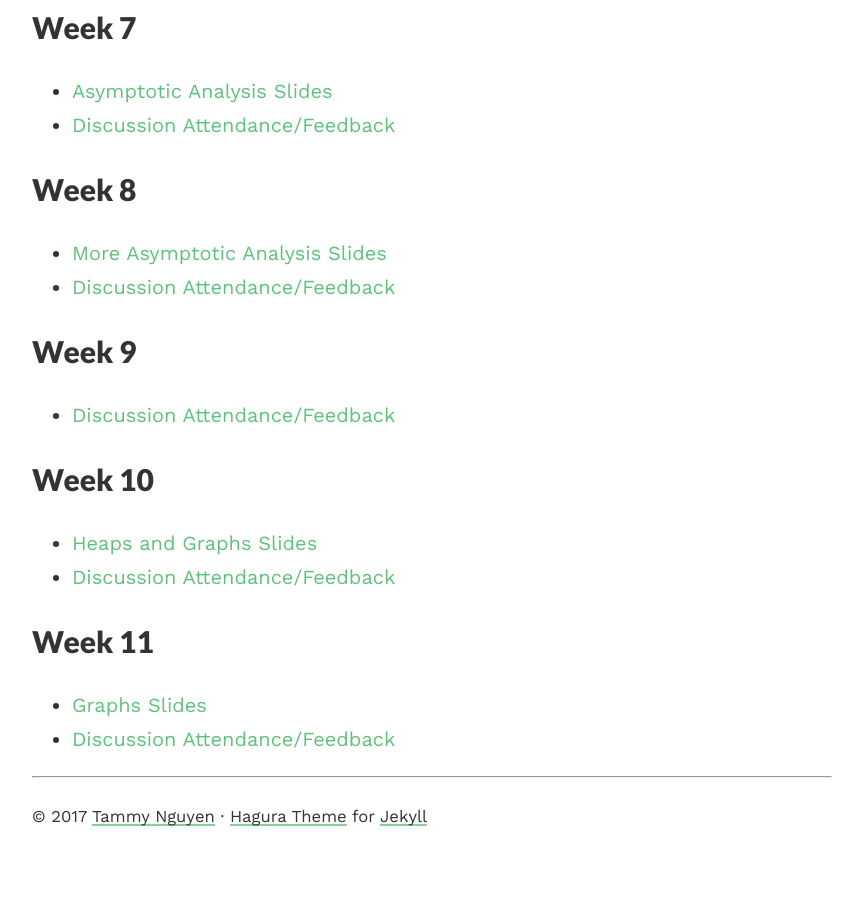
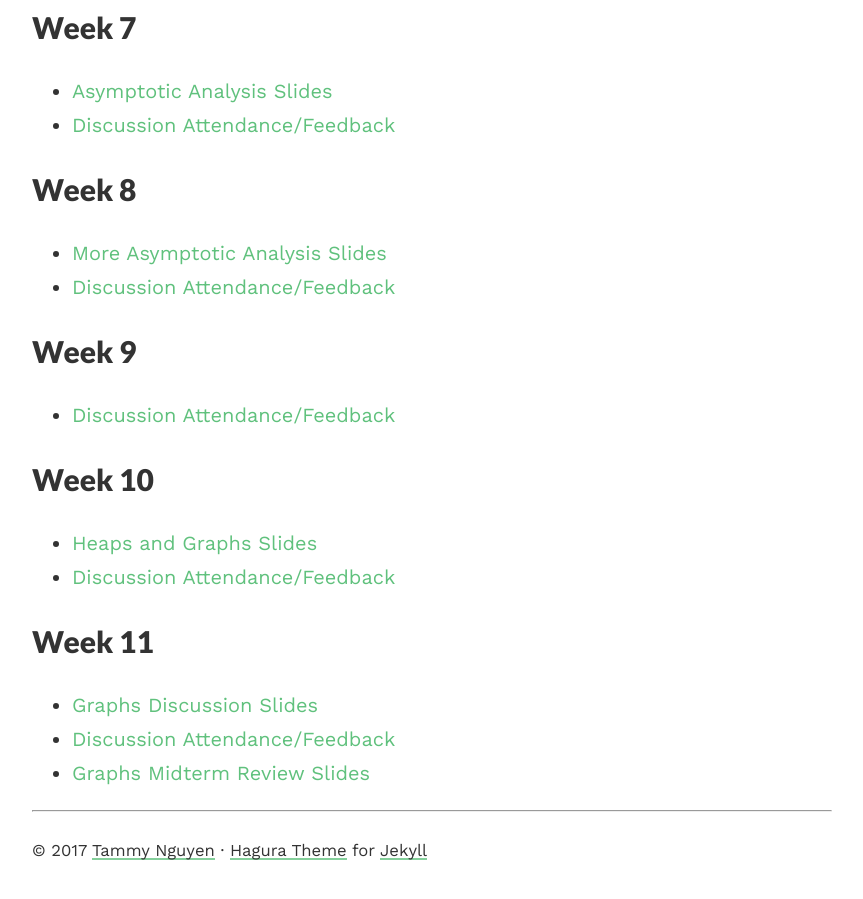
Before and after one commit to tammydonguyen/cs61b, a Jekyll site: the page built from index.md, in a window 1280 px wide and 900 px high, scrolled down 1238 px. Shown: the whole window, without its empty margins (208-1071 px from the left). Built offline with Jekyll 4.4.1, drawn with Linux system fonts in a browser that asks for light colours; before the commit the page ends 2104 px from its top, so only the background shows below that.

Commit message:
graphs review

```diff
--- a/index.md
+++ b/index.md
@@ -53,8 +53,9 @@ Click [here][spotify] for my Spotify profile, which includes playlists that I pl
 - [Discussion Attendance/Feedback][disc10-attendance]
 
 ## Week 11
-- [Graphs Slides][graphs]
+- [Graphs Discussion Slides][graphs]
 - [Discussion Attendance/Feedback][disc11-attendance]
+- [Graphs Midterm Review Slides][graphs-review]
 
 [spotify]: https://play.spotify.com/user/tmmydngyn
 
@@ -69,6 +70,7 @@ Click [here][spotify] for my Spotify profile, which includes playlists that I pl
 [asymptotic-analysis-2]: https://docs.google.com/a/berkeley.edu/presentation/d/1A-HbmWLcKt4m4xqDIuqb31qSjrtSojUIsSvZL9V0aIM/edit?usp=sharing
 [heaps-graphs]: https://docs.google.com/a/berkeley.edu/presentation/d/1f7_VT3MMRguJlpLBwLt5Hqf73T_zZrVVpexuPC3Pcig/edit?usp=sharing
 [graphs]: https://docs.google.com/a/berkeley.edu/presentation/d/1xFkfUf-rmwmOs02YJ-WN1qXoVdJwNarvNzwhsonh2c0/edit?usp=sharing
+[graphs-review]: https://docs.google.com/a/berkeley.edu/presentation/d/1G45WOhxFsEKNCS7MrX2VDR86FCNXJf222t7u3yc1dZo/edit?usp=sharing
 
 [disc3-attendance]: https://docs.google.com/a/berkeley.edu/forms/d/e/1FAIpQLScBxYpLqcgFR5q2xFOzx_d7-0uxZ9OhRxcDnQ2EqMS8kMcukg/viewform
 [disc4-attendance]: https://docs.google.com/a/berkeley.edu/forms/d/e/1FAIpQLSdM7EV3lBP06MZG-bJHkNxVSRErMV6_EzgPxjyK7wCtWIgCiA/viewform
```
